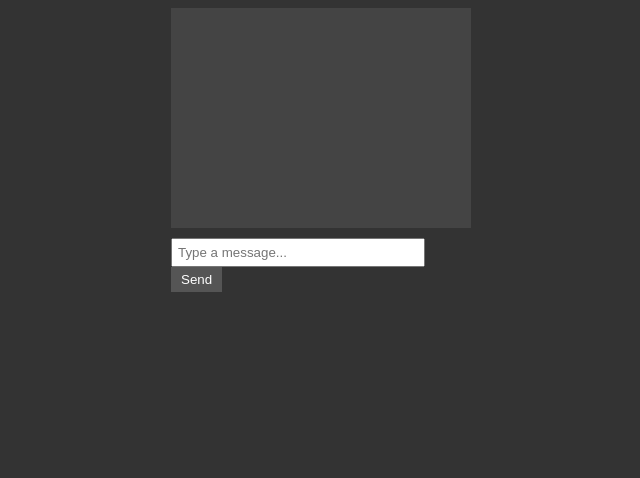
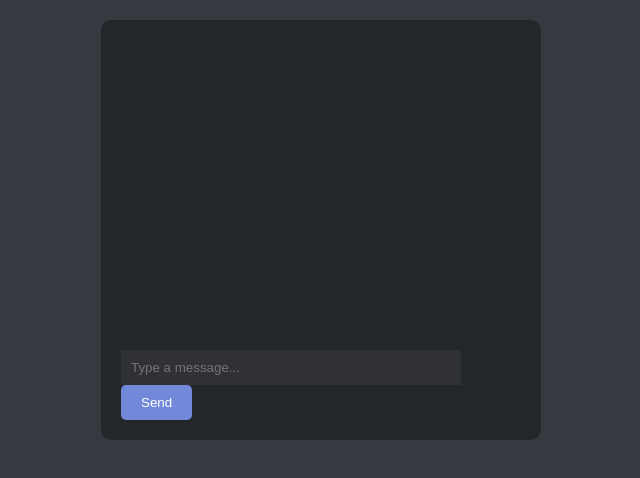
Before and after one commit to fdz6/piggyconnect, a plain HTML site: page index.html in a window 1280 px wide. Shown: the whole page, without its empty margins (319-959 px from the left). Drawn offline with Linux system fonts and the light colour scheme.

Commit message:
Update styles.css

```diff
--- a/styles.css
+++ b/styles.css
@@ -1,36 +1,52 @@
 body {
   font-family: Arial, sans-serif;
-  background-color: #333;
-  color: #fff;
+  background-color: #36393f;
+  color: #ffffff;
 }
 
 #chat-container {
-  width: 300px;
-  margin: 0 auto;
+  width: 400px;
+  margin: 20px auto;
+  background-color: #23272a;
+  border-radius: 10px;
+  padding: 20px;
 }
 
 #messages {
-  height: 200px;
+  height: 300px;
   overflow-y: scroll;
-  background-color: #444;
+  margin-bottom: 10px;
+}
+
+.message {
+  margin-top: 10px;
   padding: 10px;
-  margin-bottom: 10px;
+  border-radius: 5px;
+}
+
+.message.sent {
+  background-color: #7289da;
+  color: #ffffff;
+}
+
+.message.received {
+  background-color: #2f3136;
+  color: #ffffff;
 }
 
 #message-input {
   width: 80%;
-  padding: 5px;
-  margin-right: 5px;
+  padding: 10px;
+  margin-right: 10px;
+  border: none;
+  background-color: #2f3136;
+  color: #ffffff;
 }
 
 #send-button {
-  padding: 5px 10px;
-  background-color: #555;
+  padding: 10px 20px;
+  background-color: #7289da;
+  color: #ffffff;
   border: none;
-  color: #fff;
-  cursor: pointer;
+  border-radius: 5px;
 }
-
-#send-button:hover {
-  background-color: #777;
-}
```
